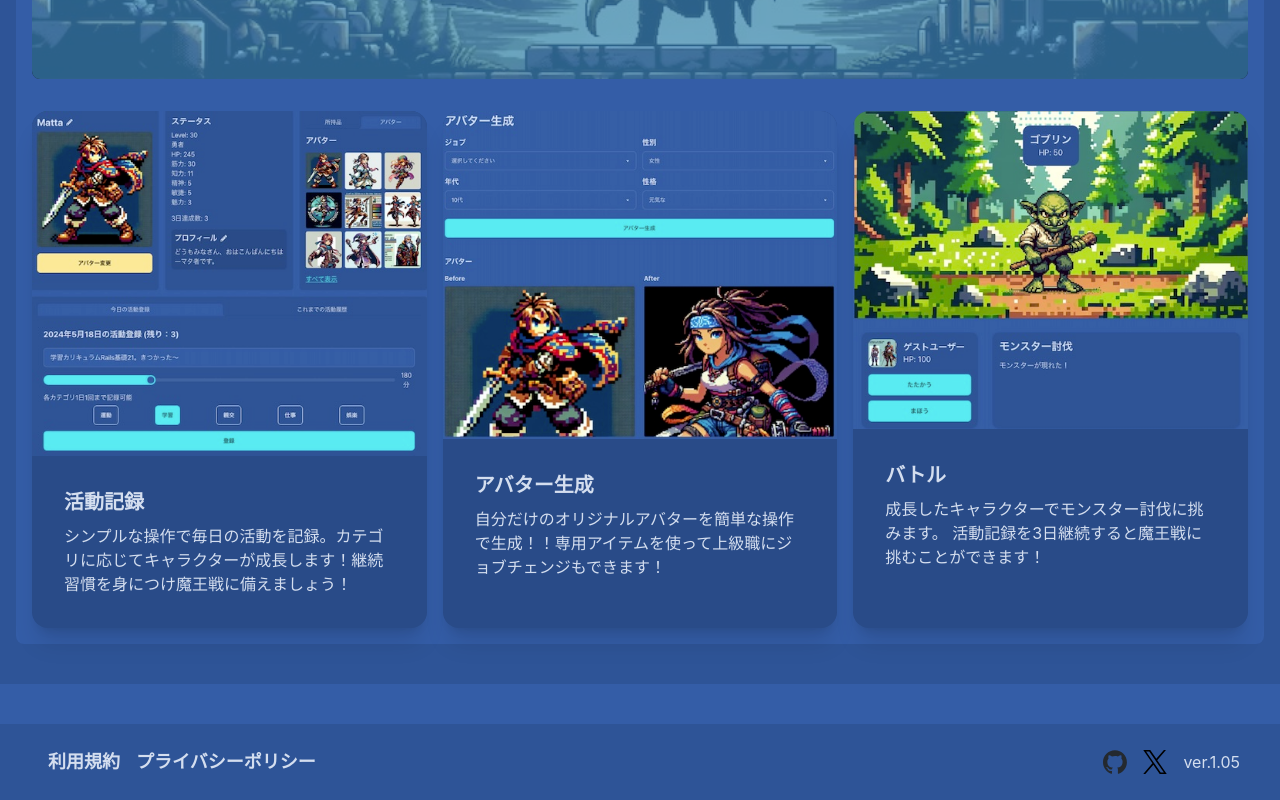
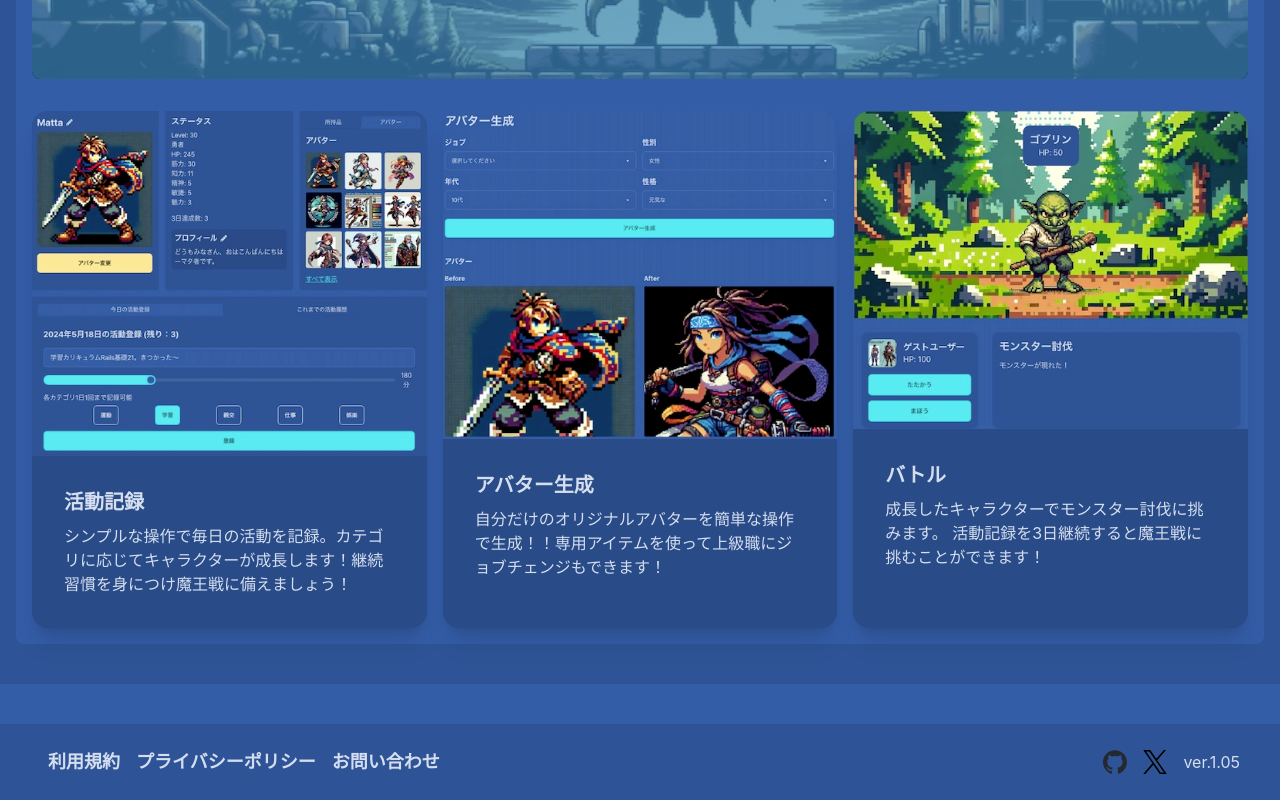
Before and after one commit to MaTTalv001/MAO_the_3rd_Day, a React (Create React App) app in the folder frontend/: page / in a window 1280 px wide. Shown: the part 1336-2136 px from the top of the page. Built offline with nearby package versions, Linux system fonts and the light colour scheme; no server answers.

Commit message:
googleanalytics

```diff
--- a/frontend/src/components/Footer.jsx
+++ b/frontend/src/components/Footer.jsx
@@ -18,6 +18,14 @@ export const Footer = () => {
           >
             プライバシーポリシー
           </Link>
+          <a
+            href="https://forms.gle/oZfVDPbu9zDS9GbSA"
+            target="_blank"
+            rel="noopener noreferrer"
+            className="text-lg font-semibold hover:underline"
+          >
+            お問い合わせ
+          </a>
         </div>
         <div className="flex space-x-4">
           <a
```
